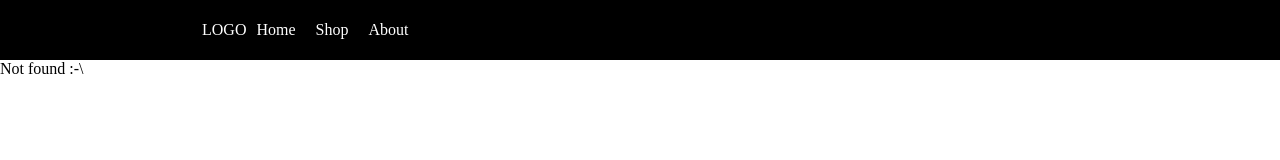
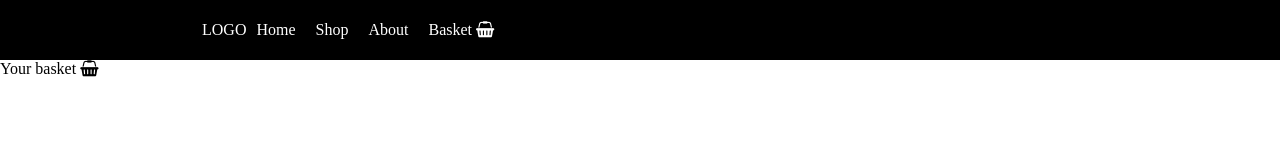
Before and after one commit to klauza/e-newsstand, a React (Create React App) app in the folder client/: page /basket in a window 1280 px wide. Before the commit this address had no page. Shown: the top 160 px of the page. Built offline with nearby package versions, Linux system fonts and the light colour scheme.

Commit message:
create Basket component

```diff
--- a/client/src/App.js
+++ b/client/src/App.js
@@ -16,6 +16,7 @@ import About from './components/About';
 import About_Wireframes from './components/About_Wireframes';
 import About_Author from './components/About_Author';
 import Item from './components/Item';
+import Basket from './components/Basket';
 import Search from './components/Search';
 
 
@@ -34,6 +35,7 @@ function App() {
           <Route exact path="/about" component={About} />
           <Route exact path="/about/wireframes" component={About_Wireframes} />
           <Route exact path="/about/author" component={About_Author} />
+          <Route exact path="/basket" component={Basket} />
 
           <Route component={NotFound} />
         </Switch>
--- a/client/src/components/Basket.js
+++ b/client/src/components/Basket.js
@@ -3,7 +3,7 @@ import React from 'react'
 const Basket = () => {
   return (
     <div>
-      Your basket
+      Your basket <i className="fa fa-shopping-basket"></i>
     </div>
   )
 }
--- a/client/src/layout/Navigation/Navlinks.js
+++ b/client/src/layout/Navigation/Navlinks.js
@@ -14,6 +14,9 @@ const Navlinks = () => {
       <li>
         <NavLink exact activeClassName="active" to="/about" className="link">About</NavLink>
       </li>
+      <li>
+        <NavLink exact activeClassName="active" to="/basket" className="link">Basket <i className="fa fa-shopping-basket"></i></NavLink>
+      </li>
     </ul>
   )
 }
```
